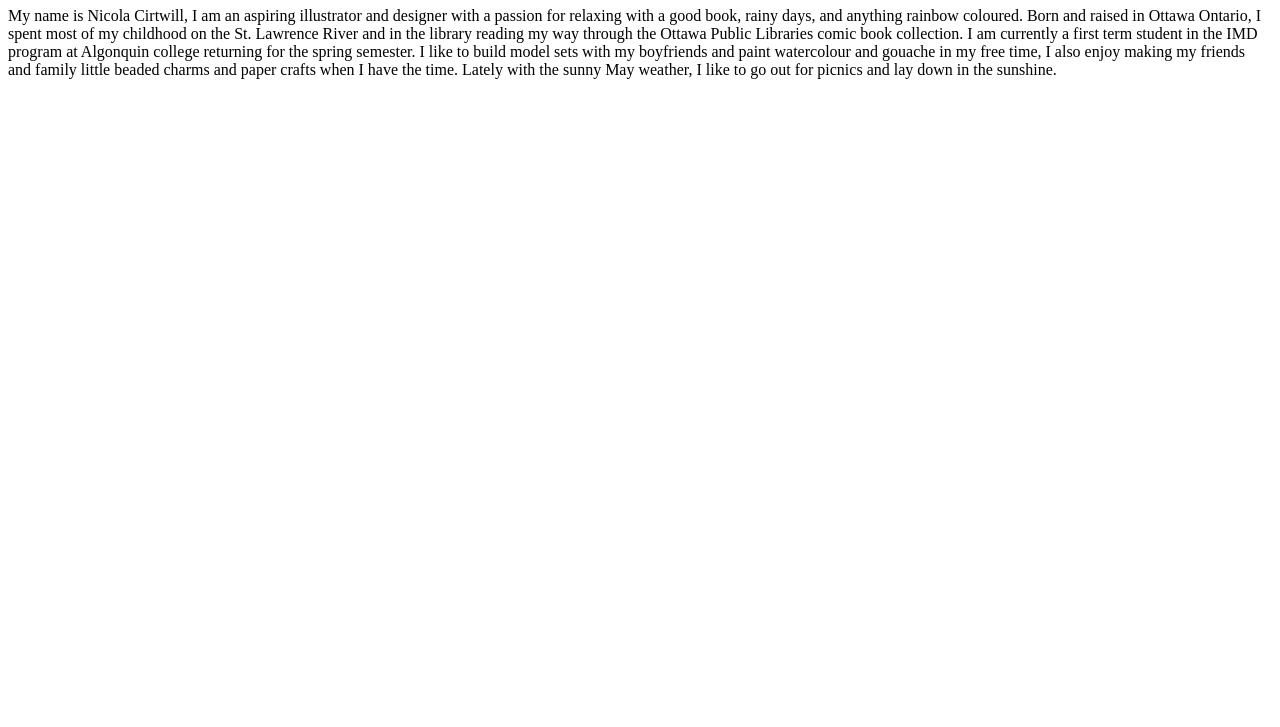
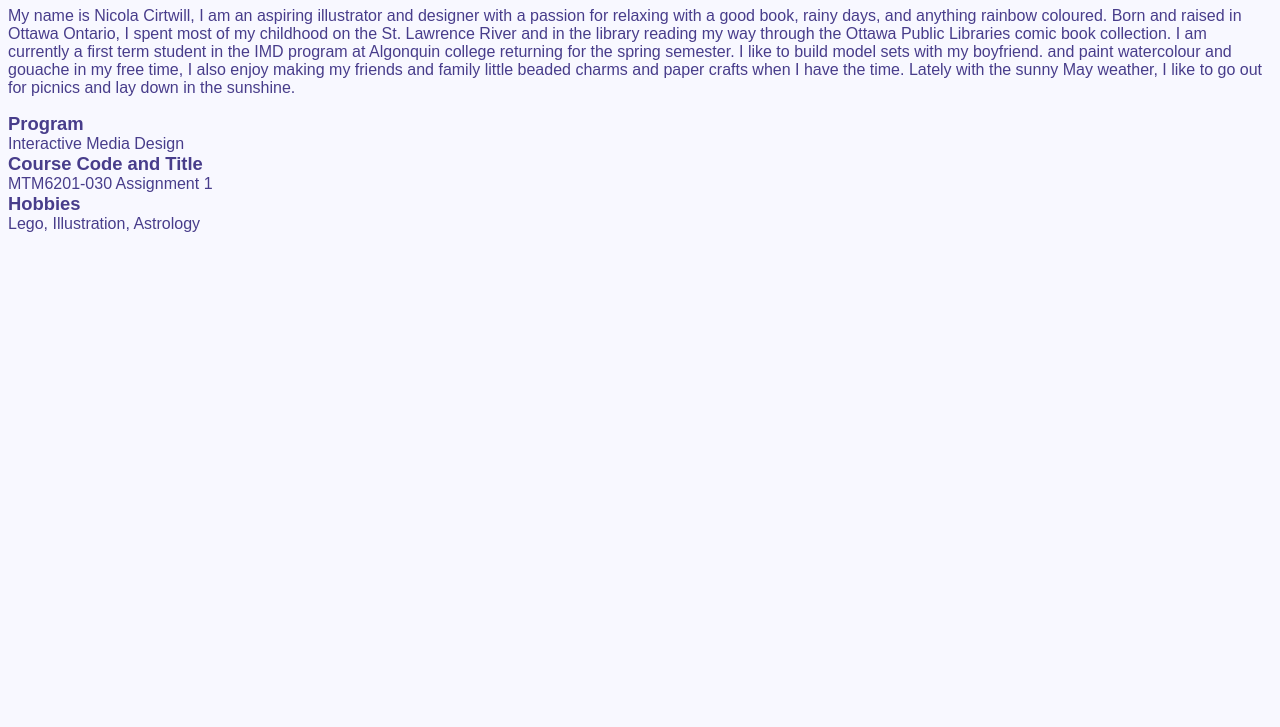
Before and after one commit to nicolaCirtwill/mtm6201-week1, a plain HTML site: page index.html in a window 1280 px wide. Shown: the part 73-800 px from the top of the page. Drawn offline with Linux system fonts and the light colour scheme.

Commit message:
adding content and basic styles

```diff
--- /dev/null
+++ b/css/main.css
@@ -0,0 +1,13 @@
+body {
+    font-family: Arial, Helvetica, sans-serif;
+    background-color: ghostwhite;
+    color:darkslateblue;
+}
+dt {
+    font-size: 1.15rem;
+    font-weight: bold;
+}
+dd {
+    list-style: none;
+    margin: 0;
+}
--- a/index.html
+++ b/index.html
@@ -4,12 +4,21 @@
     <meta charset="UTF-8">
     <meta http-equiv="X-UA-Compatible" content="IE=edge">
     <meta name="viewport" content="width=device-width, initial-scale=1.0">
+    <link rel="stylesheet" href="css/main.css">
     <title>Nicola Cirtwill</title>
 </head>
 <body>
     <h1>Nicola Cirtwill</h1>
     <p>My name is Nicola Cirtwill, I am an aspiring illustrator and designer with a passion for relaxing with a good book, rainy days, and anything rainbow coloured. Born and raised in Ottawa Ontario, I spent most of my childhood on the St. Lawrence River and in the library reading my way through the Ottawa Public Libraries comic book collection. I am currently a first term student in the IMD program at Algonquin college returning for the spring semester.
-I like to build model sets with my boyfriends and paint watercolour and gouache in my free time, I also enjoy making my friends and family little beaded charms and paper crafts when I have the time. Lately with the sunny May weather, I like to go out for picnics and lay down in the sunshine.
+I like to build model sets with my boyfriend. and paint watercolour and gouache in my free time, I also enjoy making my friends and family little beaded charms and paper crafts when I have the time. Lately with the sunny May weather, I like to go out for picnics and lay down in the sunshine.
 </p>
+<dl>
+    <dt>Program</dt>
+    <dd>Interactive Media Design</dd>
+    <dt>Course Code and Title</dt>
+    <dd>MTM6201-030 Assignment 1</dd>
+    <dt>Hobbies</dt>
+    <dd>Lego, Illustration, Astrology</dd>
+</dl>
 </body>
 </html>
```
